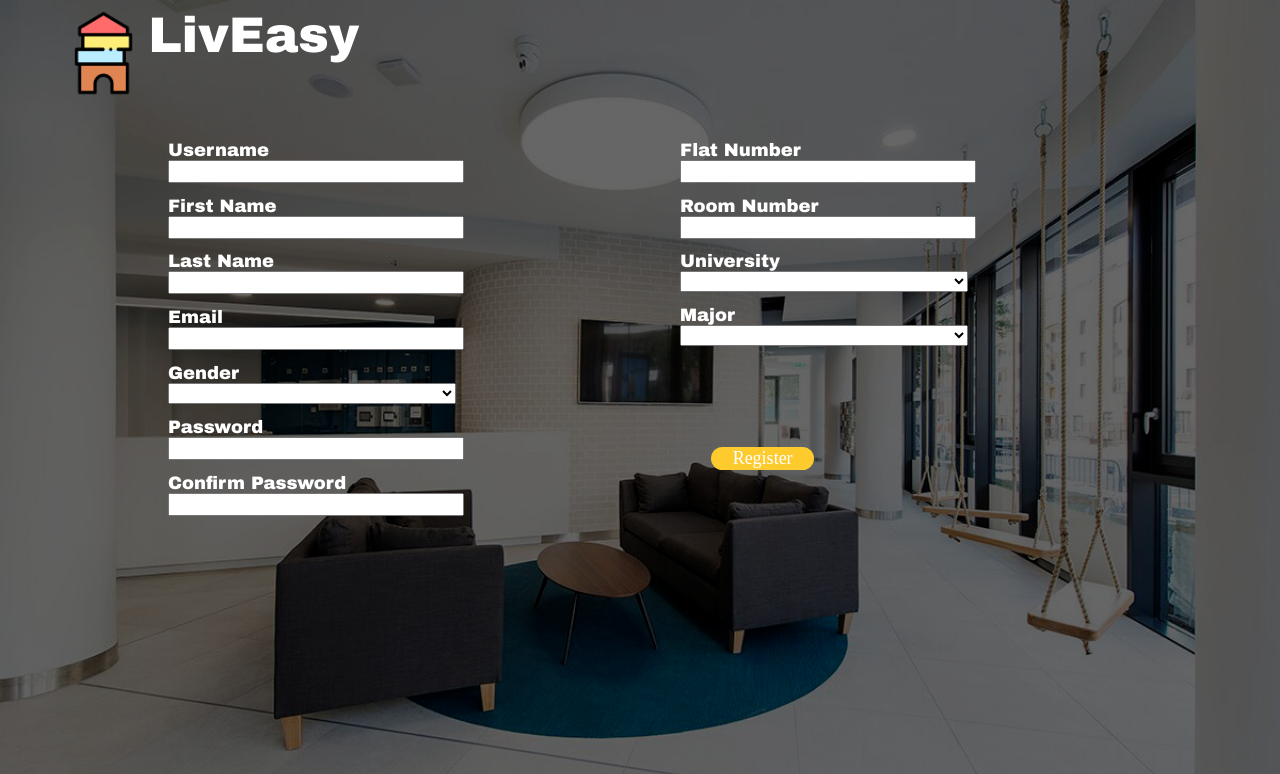
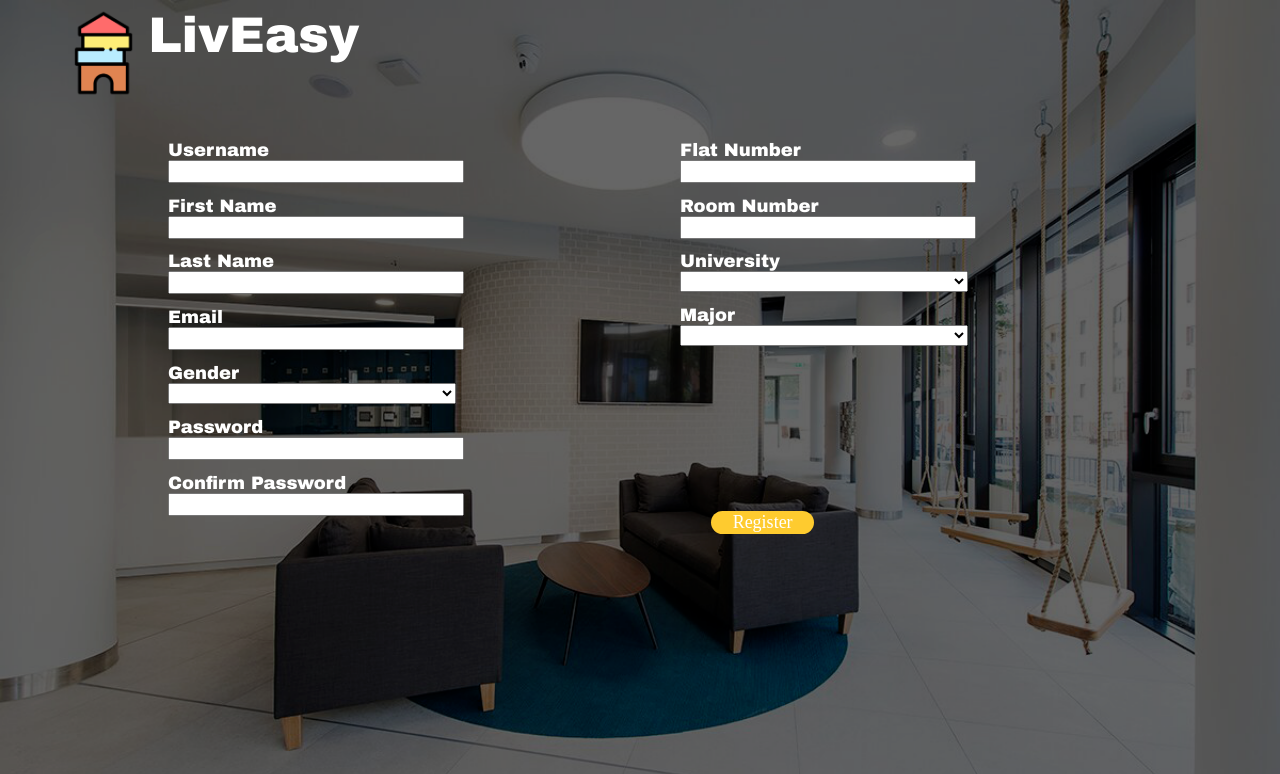
Before and after one commit to S1lhouette/LivEasy, a PHP site: page /html/signIn.php in a window 1280 px wide. Shown: the top 774 px of the page. Run offline with PHP 8.4, Linux system fonts and the light colour scheme; data that the repository does not hold is empty.

Commit message:
Register 4.0

```diff
--- a/css/signIn.css
+++ b/css/signIn.css
@@ -95,6 +95,15 @@ html{
     border-right-style: none;
     border-left-style: none;
     border-bottom-style: none;
-    margin-top: 30%;
+    margin-top: 35%;
     margin-left: 50%;
 }
+
+/* #phpHint{
+  font-family: "Arial Rounded MT Bold";
+  font-size: medium;
+  color:white;
+  position: relative;
+  margin-top: 30%;
+  margin-left: 50%;
+} */
--- a/html/signIn.php
+++ b/html/signIn.php
@@ -151,12 +151,13 @@ if(isset($_POST['submit'])){
       </select>
     </div>
   </div>
-  <input type="submit" id="registerBtn" name="submit" value="Register"/>
   <?php
 if($label!=""){
   echo "<label>".$label."</label>";
 }
   ?>
+  <input type="submit" id="registerBtn" name="submit" value="Register"/>
+
 </form>
 
 </body>
```
